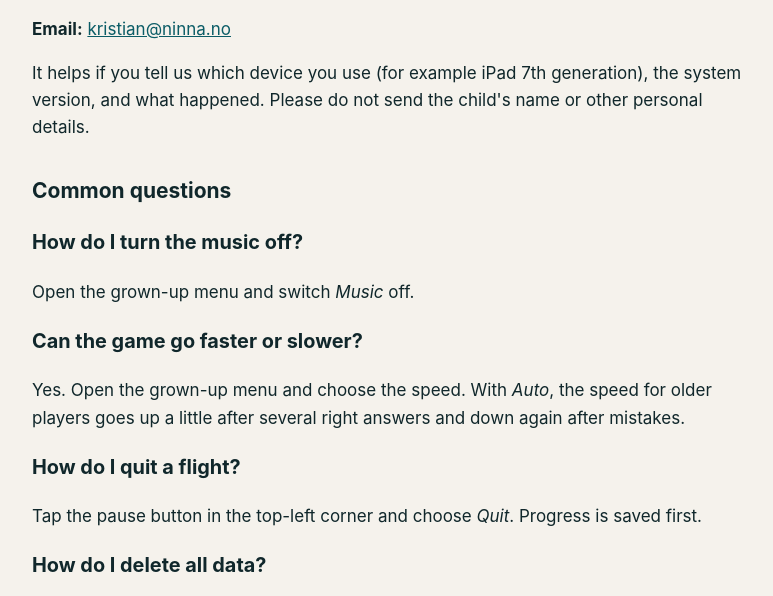
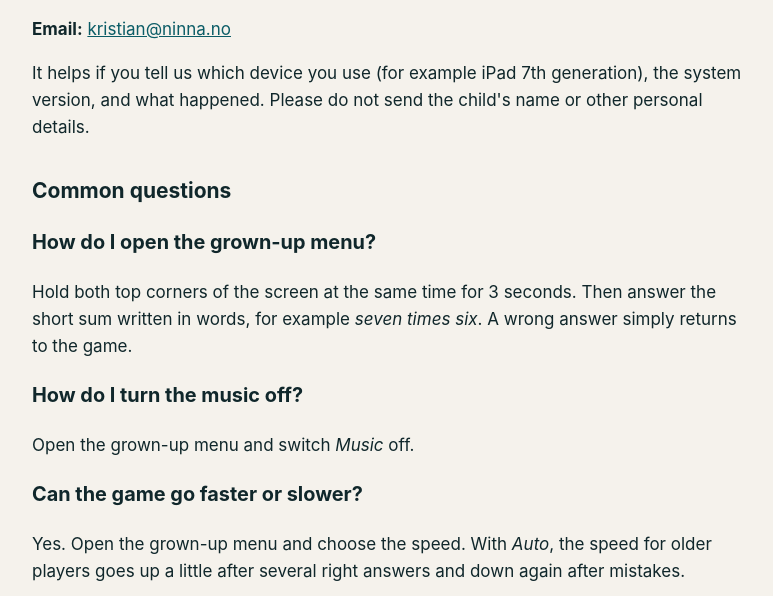
Before and after one commit to ubuntuhero-ai/ninna-web, a plain HTML site: page fly-figures/support/index.html in a window 1280 px wide. Shown: the part 204-800 px from the top of the page, without its empty margins (248-1021 px from the left). Drawn offline with Linux system fonts and the light colour scheme.

Commit message:
ninna-web: support forklarer voksenmenyen, personvern skiller iOS- og Android-backup
Co-Authored-By: Claude Opus 5.5 <noreply@anthropic.com>
Claude-Session: https://claude.ai/code/session_01DN6pNYwiB3t6vgAbYCeLsM

```diff
--- a/fly-figures/support/index.html
+++ b/fly-figures/support/index.html
@@ -6,6 +6,8 @@
 <p><strong>Email:</strong> <a href="mailto:kristian@ninna.no?subject=Fly%20Figures%20support">kristian@ninna.no</a></p>
 <p>It helps if you tell us which device you use (for example iPad 7th generation), the system version, and what happened. Please do not send the child's name or other personal details.</p>
 <h2>Common questions</h2>
+<h3>How do I open the grown-up menu?</h3>
+<p>Hold both top corners of the screen at the same time for 3 seconds. Then answer the short sum written in words, for example <em>seven times six</em>. A wrong answer simply returns to the game.</p>
 <h3>How do I turn the music off?</h3>
 <p>Open the grown-up menu and switch <em>Music</em> off.</p>
 <h3>Can the game go faster or slower?</h3>
```
Also changed, not shown: fly-figures/privacy/index.html (+1 -1 lines).
